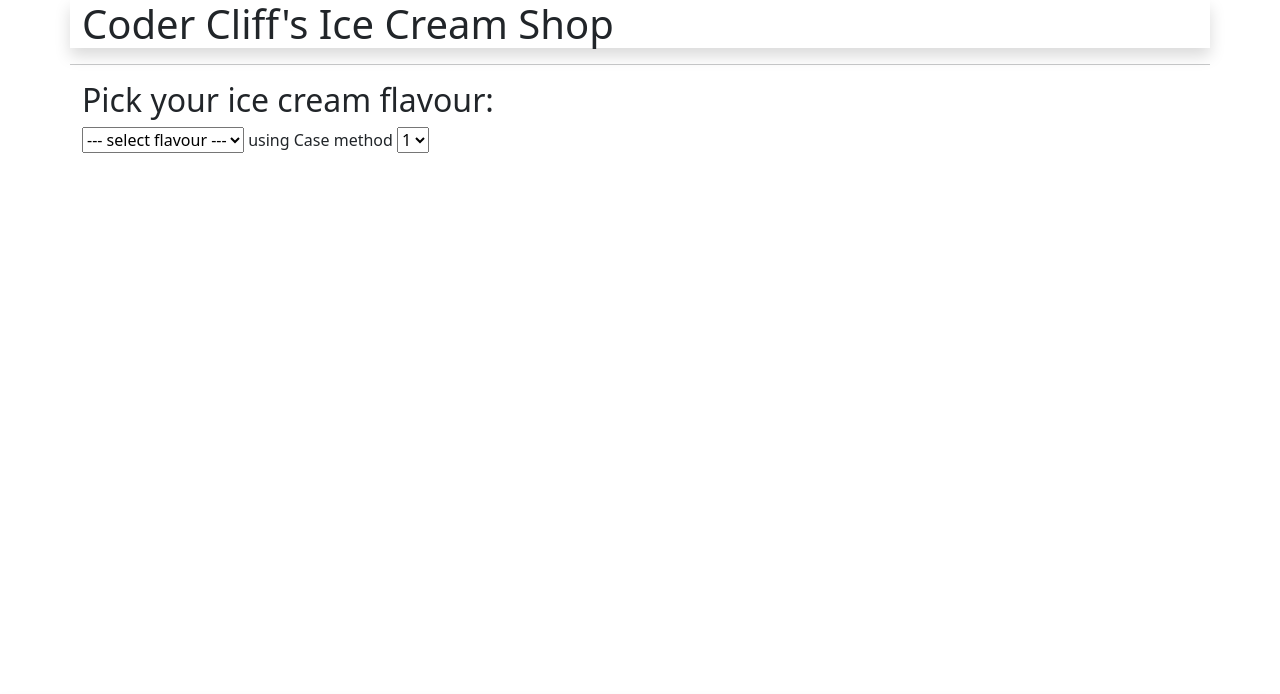
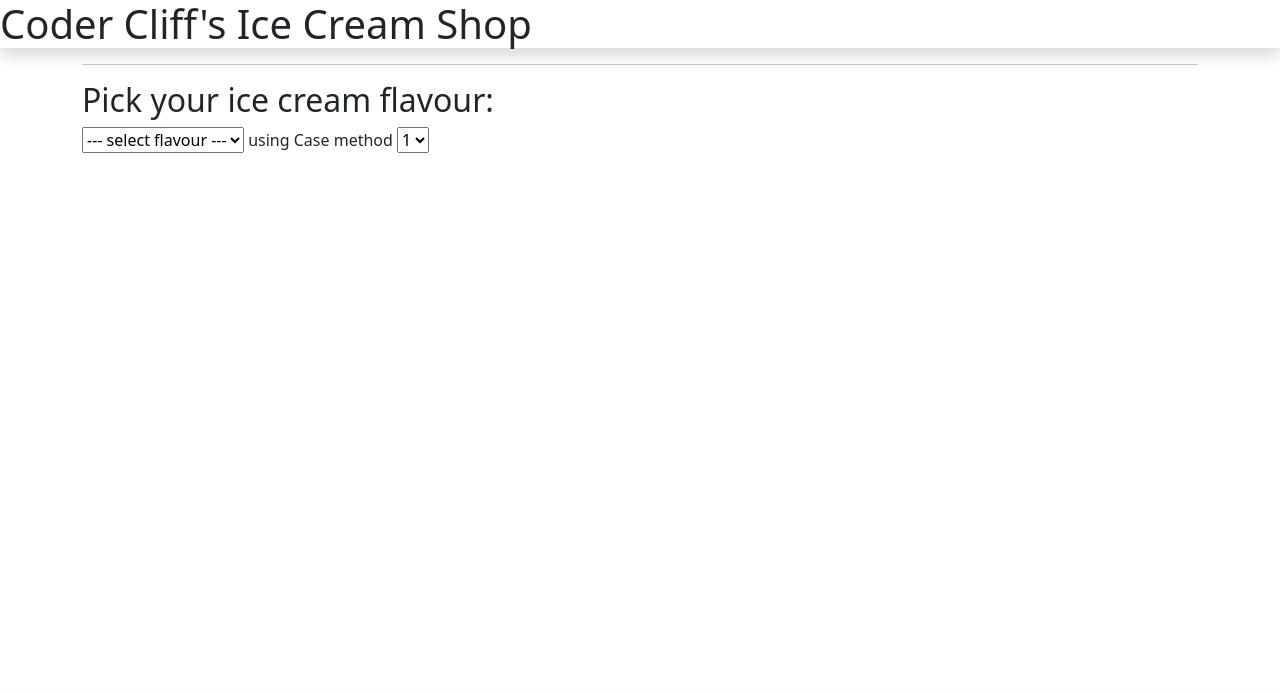
Before and after one commit to CliffCrerar/ice-cream-shop-switch-demo, a plain HTML site: page index.html in a window 1280 px wide. Shown: the top 694 px of the page. Drawn offline with nearby package versions, Linux system fonts and the light colour scheme.

Commit message:
2 files modified

```diff
--- a/index.html
+++ b/index.html
@@ -23,10 +23,12 @@
     <h1>Coder Cliff's Ice Cream Shop</h1>
   </nav>
 
-  <hr>
 
-  <main>
+
+  <main class="container">
+    <hr>
     <h2>Pick your ice cream flavour:</h2>
+
     <section>
       <form>
         <!-- FLAVOUR SELECTOR -->
--- a/startup.js
+++ b/startup.js
@@ -3,10 +3,7 @@
 const cdn = 'https://cdn.softwarecraft.co.za/ice-cream-shop/';
 (function() {
   // document.body.classList.add('container');
-  Array.from(document.body.children).forEach(child => {
-    console.log(child);
-    child.classList.add('container');
-  });
+  // Array.from(document.body.children).forEach(child => {});
 
   const footer = document.createElement('footer');
   ['fixed-bottom', 'shadow', 'py-3'].forEach(className =>
```
